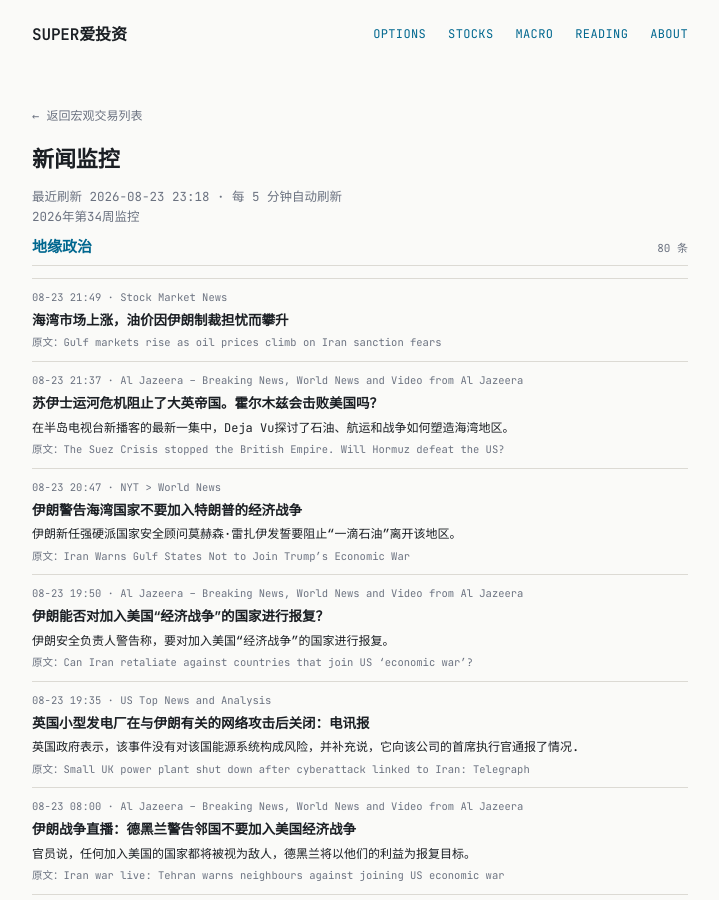
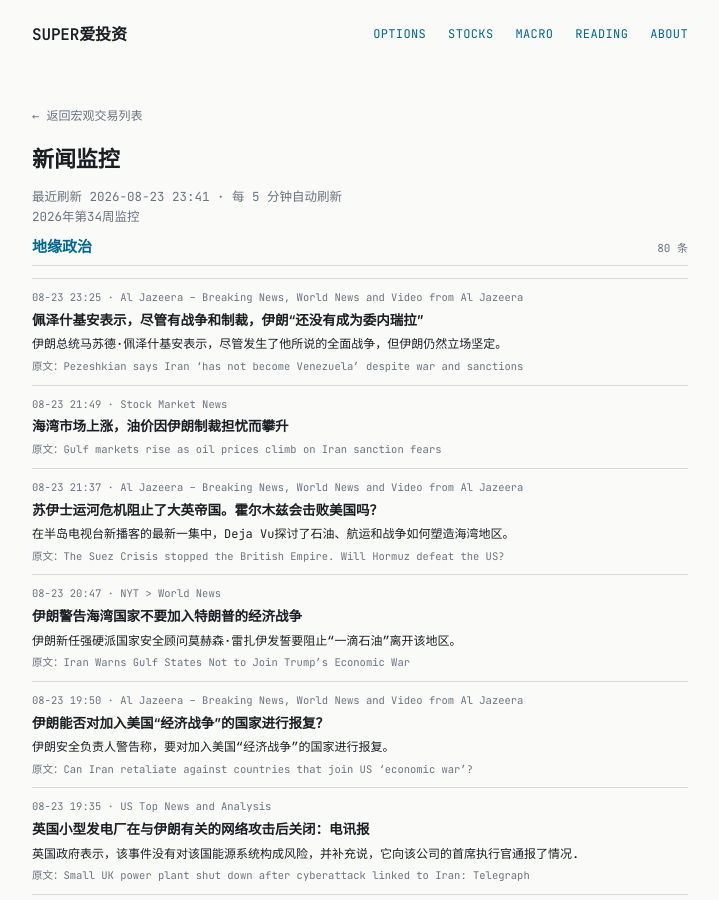
Before and after one commit to tang3super/tang3super.github.io, a Jekyll site: the page built from macro-trade/news-digest.md, in a window 1280 px wide and 900 px high. Shown: the whole window, without its empty margins (280-999 px from the left). Built offline with Jekyll 4.4.1, drawn with Linux system fonts in a browser that asks for light colours; some of the changed text lies outside the part shown.

Commit message:
sync news-digest article

```diff
--- a/macro-trade/news-digest.md
+++ b/macro-trade/news-digest.md
@@ -5,11 +5,18 @@ title: 新闻监控
 date: '2026-08-23'
 summary: 2026年第34周监控
 week_label: 2026年第34周监控
-last_updated: 2026-08-23 23:18
+last_updated: 2026-08-23 23:41
 refresh_note: 每 5 分钟自动刷新
 topics:
 - name: 地缘政治
   items:
+  - title: Pezeshkian says Iran ‘has not become Venezuela’ despite war and sanctions
+    summary: Iranian President Masoud Pezeshkian says Iran has stood firm despite what he calls a full-scale war.
+    link: https://www.aljazeera.com/video/newsfeed/2026/8/23/23-08-clip-pezeshkian-iran-ir-fm?traffic_source=rss
+    source: Al Jazeera – Breaking News, World News and Video from Al Jazeera
+    time: 08-23 23:25
+    title_zh: 佩泽什基安表示，尽管有战争和制裁，伊朗“还没有成为委内瑞拉”
+    summary_zh: 伊朗总统马苏德·佩泽什基安表示，尽管发生了他所说的全面战争，但伊朗仍然立场坚定。
   - title: Gulf markets rise as oil prices climb on Iran sanction fears
     summary: ''
     link: https://www.investing.com/news/stock-market-news/gulf-markets-rise-as-oil-prices-climb-on-iran-sanction-fears-93CH-4872460
@@ -555,13 +562,6 @@ topics:
     time: 08-18 21:12
     title_zh: 卡塔尔：伊朗声称多哈扣押失踪飞行员是“媒体策略”
     summary_zh: 卡塔尔表示，伊朗声称扣押失踪机组人员的说法是不真实的，是“媒体策略”，德黑兰尚未对此进行核实。
-  - title: Qatar rejects Iran’s ‘false’ claims about missing pilots
-    summary: Majed al-Ansari says the Iranian planes 'violated Qatar’s sovereignty' and were dealt with in accordance with the law.
-    link: https://www.aljazeera.com/news/2026/8/18/qatar-rejects-irans-false-claims-about-missing-pilots?traffic_source=rss
-    source: Al Jazeera – Breaking News, World News and Video from Al Jazeera
-    time: 08-18 20:39
-    title_zh: 卡塔尔否认伊朗有关失踪飞行员的“虚假”说法
-    summary_zh: 马吉德·安萨里表示，伊朗飞机“侵犯了卡塔尔的主权”，并依法处理。
 - name: 货币政策
   items:
   - title: Zelenskyy says wartime elections could ‘destroy’ Ukraine
```
